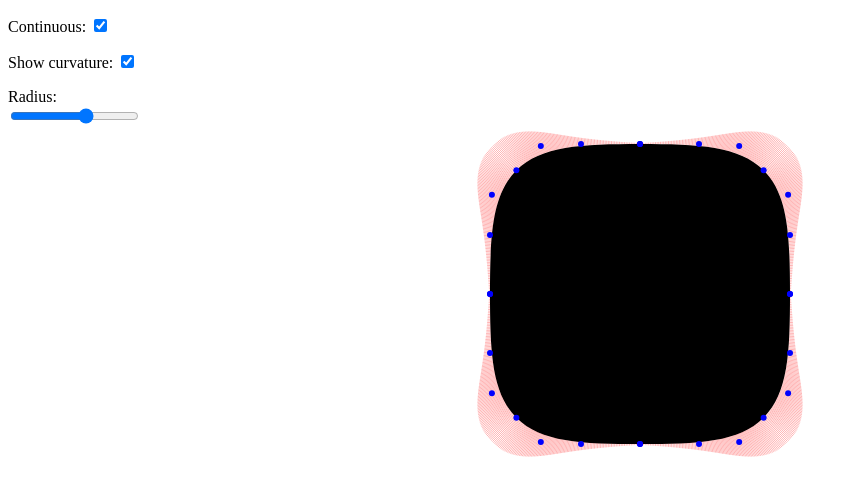
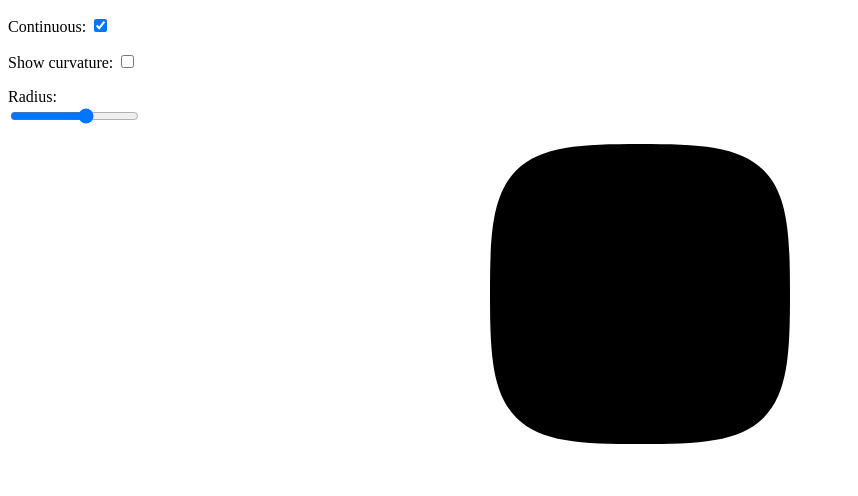
Before and after one commit to s4y/continuousCorners, a plain HTML site: page index.html in a window 1280 px wide. Shown: the whole page, without its empty margins (0-858 px from the left). Drawn offline with Linux system fonts and the light colour scheme.

Commit message:
Turn off visuals by default.

```diff
--- a/index.html
+++ b/index.html
@@ -18,7 +18,7 @@
 
 </style>
 <p><label>Continuous: <input id=continuousInput type=checkbox checked></label></p>
-<p><label>Show curvature: <input id=showCombInput type=checkbox checked></label></p>
+<p><label>Show curvature: <input id=showCombInput type=checkbox></label></p>
 <p><label>Radius:<br><input id=radiusInput type=range min=0 max=1 value=0.6 step=0.001></label></p>
 <p><svg id=svgEl width=300 height=300 viewBox="-1 -1 2 2">
   <rect id=roundrect rx=0.5 ry=0.5 x=-1 y=-1 width=2 height=2></rect>
```
